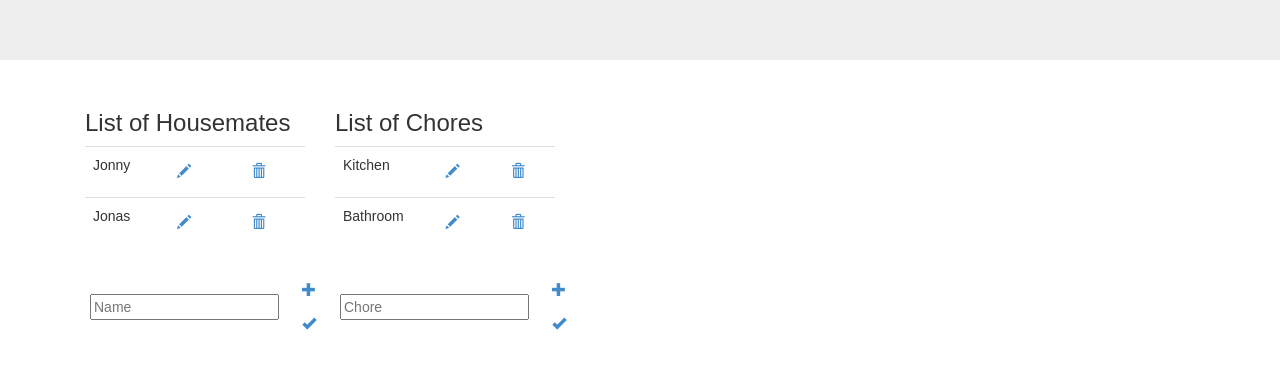
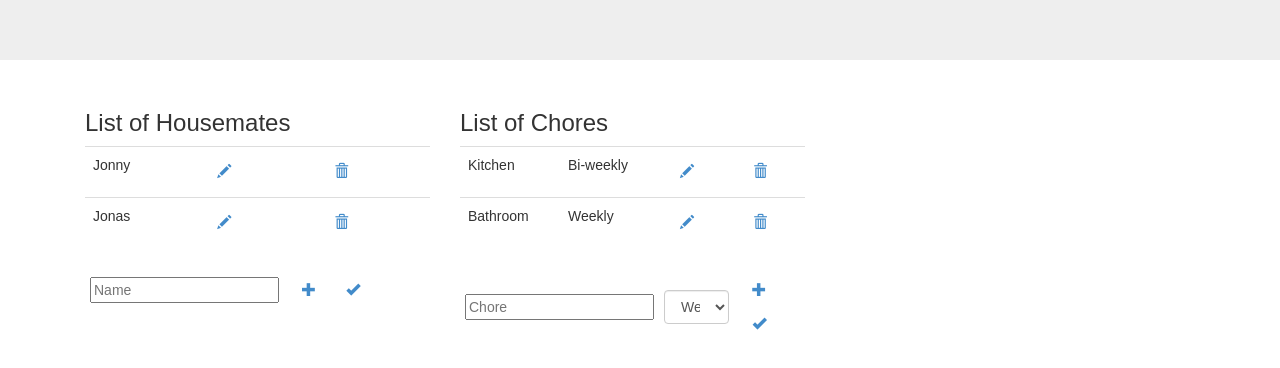
Before and after one commit to Rarely/Housemates, a plain HTML site: page index.html in a window 1280 px wide. Shown: the part 246-614 px from the top of the page. Drawn offline with nearby package versions, Linux system fonts and the light colour scheme; a script that the page names is missing.

Commit message:
You know what it is
BLACK AND YELLOW
BLACK AND YELLOW

```diff
--- a/index.html
+++ b/index.html
@@ -41,7 +41,7 @@
     <div class="container">
       <div class="row">
         <div class="col-md-8">
-          <div class="col-md-4">
+          <div class="col-md-6">
               <div id="contacts">
                 <div class="table-responsive">
                   <table class="table table-hover">
@@ -80,7 +80,7 @@
             </div>
           </div>
         </div>
-            <div class="col-md-4">
+            <div class="col-md-6">
               <div id="chorelist">
                 <div class="table-responsive">
                   <table class="table table-hover">
@@ -93,12 +93,14 @@
                       <tr>
                         <td class="id2" style="display:none;">1</td>
                         <td class="chore">Kitchen</td>
+                        <td class="time">Bi-weekly</td>
                         <td class="edit"><button class="btn btn-link edit-chore-item-btn"><span class="glyphicon glyphicon-pencil"></span></button></td>
                         <td class="remove"><button class="btn btn-link remove-chore-item-btn"><span class="glyphicon glyphicon-trash"></span></button></td>
                       </tr>
                       <tr>
                         <td class="id2" style="display:none;">2</td>
                         <td class="chore">Bathroom</td>
+                        <td class="time">Weekly</td>
                         <td class="edit"><button class="btn btn-link edit-chore-item-btn"><span class="glyphicon glyphicon-pencil"></span></button></td>
                         <td class="remove"><button class="btn btn-link remove-chore-item-btn"><span class="glyphicon glyphicon-trash"></span></button></td>
                       </tr>
@@ -108,6 +110,13 @@
                     <td class="chore">
                       <input type="hidden" id="id-chore-field" />
                       <input type="text" id="chore-field" placeholder="Chore" />
+                    </td>
+                    <td>
+                      <select class="form-control" id="time-field">
+                          <option value="Weekly">Weekly</option>
+                          <option value="Bi-Weekly">Bi-Weekly</option>
+                          <option value="Monthly">Monthly</option>
+                      </select>
                     </td>
                     <td class="add">
                       <button id="add-chore-btn" class="btn btn-link"><span class="glyphicon glyphicon-plus"></span></button>
```
